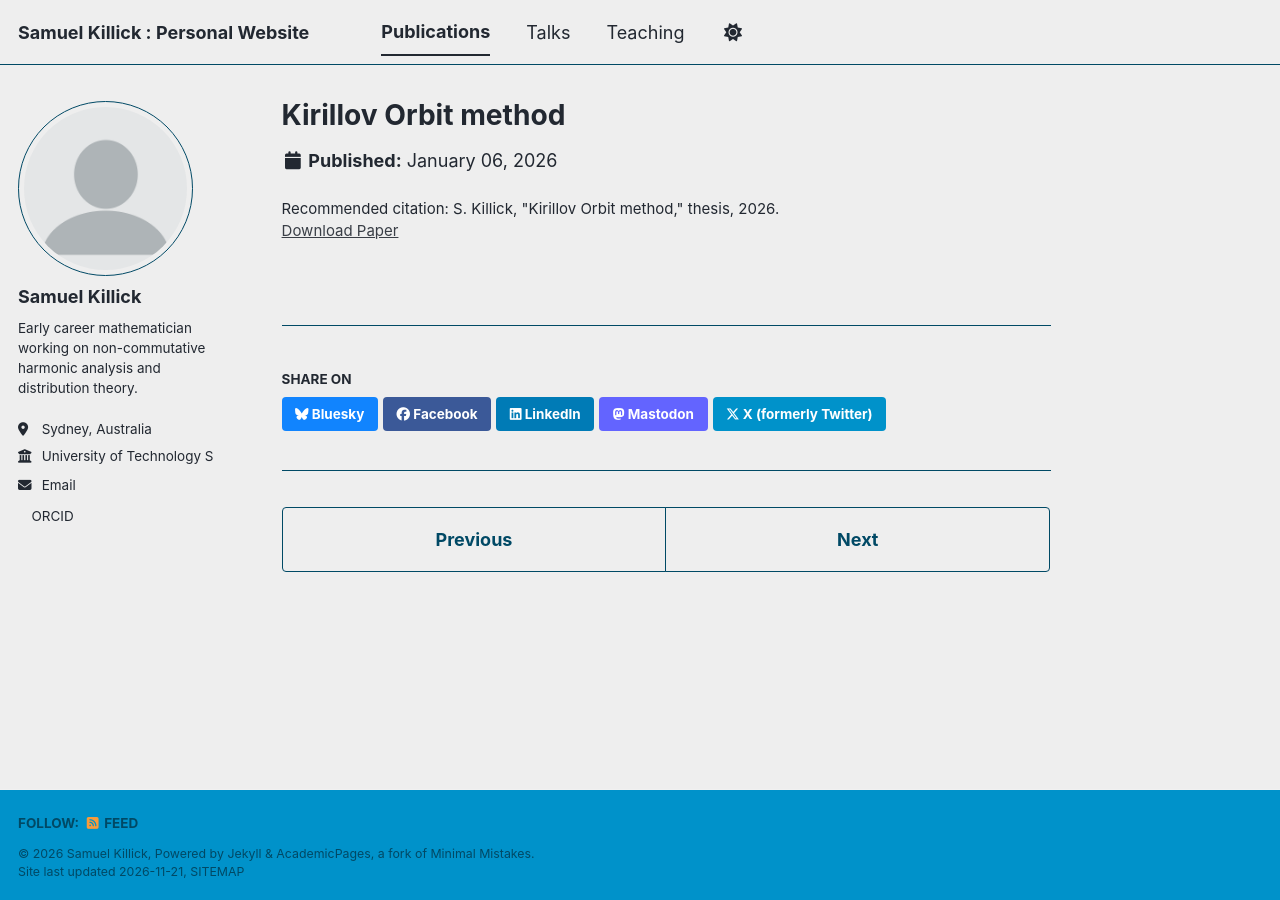
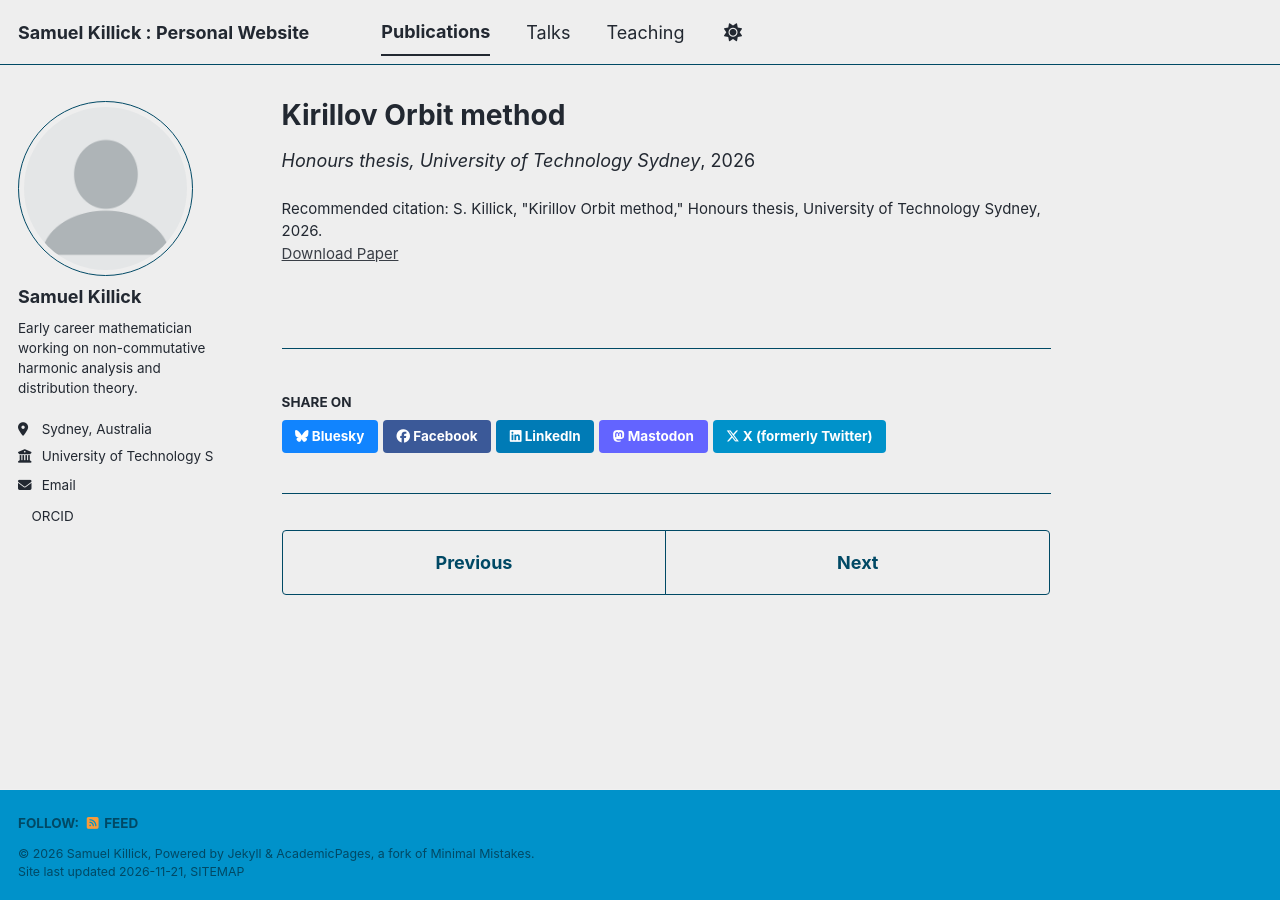
Before and after one commit to skillick/skillick.github.io, a Jekyll site: the page built from _publications/2026-01-06-kirillov-orbit-method.md, in a window 1280 px wide. Built offline with Jekyll 4.4.1, drawn with Linux system fonts in a browser that asks for light colours; a style sheet for code colours, icons or effects is not loaded.

Commit message:
Add thesis details and Semester 2 teaching date
- Thesis: Honours thesis, University of Technology Sydney (shown without
  the "Published in" prefix for theses)
- Real Analysis tutoring: Semester 2, 2026

Co-Authored-By: Claude Opus 5.5 <noreply@anthropic.com>
Claude-Session: https://claude.ai/code/session_01X3ugnvL4Wo9vrcgY7tYEJJ

```diff
--- a/_includes/archive-single.html
+++ b/_includes/archive-single.html
@@ -41,7 +41,7 @@
         {% if post.collection == 'teaching' %}
           <p> {{ post.type }}, <i>{{ post.venue }}</i>, {{ post.date | default: "1900-01-01" | date: "%Y" }} </p>
         {% elsif post.collection == 'publications' %}
-          {% if post.venue and post.venue != "" %}<p>Published in <i>{{ post.venue }}</i>, {{ post.date | default: "1900-01-01" | date: "%Y" }} </p>{% else %}<p>{{ post.date | default: "1900-01-01" | date: "%Y" }}</p>{% endif %}
+          {% if post.category == "theses" and post.venue %}<p><i>{{ post.venue }}</i>, {{ post.date | date: "%Y" }}</p>{% elsif post.venue and post.venue != "" %}<p>Published in <i>{{ post.venue }}</i>, {{ post.date | default: "1900-01-01" | date: "%Y" }} </p>{% else %}<p>{{ post.date | default: "1900-01-01" | date: "%Y" }}</p>{% endif %}
         {% elsif post.date %}
          <p class="page__date"><strong><i class="fa fa-fw fa-calendar" aria-hidden="true"></i> {{ site.data.ui-text[site.locale].date_label | default: "Published:" }}</strong> <time datetime="{{ post.date | default: "1900-01-01" | date_to_xmlschema }}">{{ post.date | default: "1900-01-01" | date: "%B %d, %Y" }}</time></p>
         {% endif %}
--- a/_layouts/single.html
+++ b/_layouts/single.html
@@ -36,6 +36,8 @@ layout: default
 
         {% if page.collection == 'teaching' %}
           <p> {{ page.type }}, <i>{{ page.venue }}</i>, {{ page.date | default: "1900-01-01" | date: "%Y" }} </p>
+        {% elsif page.category == 'theses' and page.venue and page.date %}
+          <p><i>{{ page.venue }}</i>, {{ page.date | date: "%Y" }}</p>
         {% elsif page.venue and page.date %}
           <p>Published in <i>{{ page.venue }}</i>, {{ page.date | default: "1900-01-01" | date: "%Y" }} </p>
         {% elsif page.date %}
--- a/_publications/2026-01-06-kirillov-orbit-method.md
+++ b/_publications/2026-01-06-kirillov-orbit-method.md
@@ -2,8 +2,9 @@
 title: "Kirillov Orbit method"
 collection: publications
 category: theses
-excerpt: 'Thesis: Kirillov Orbit method'
+excerpt: 'Honours thesis, University of Technology Sydney.'
 date: 2026-01-06
+venue: 'Honours thesis, University of Technology Sydney'
 paperurl: 'https://skillick.github.io/files/Thesis_draft_3.pdf'
-citation: 'S. Killick, "Kirillov Orbit method," thesis, 2026.'
+citation: 'S. Killick, "Kirillov Orbit method," Honours thesis, University of Technology Sydney, 2026.'
 ---
```
Also changed, not shown: _teaching/2026-real-analysis-tutor.md (+2 -2 lines).
